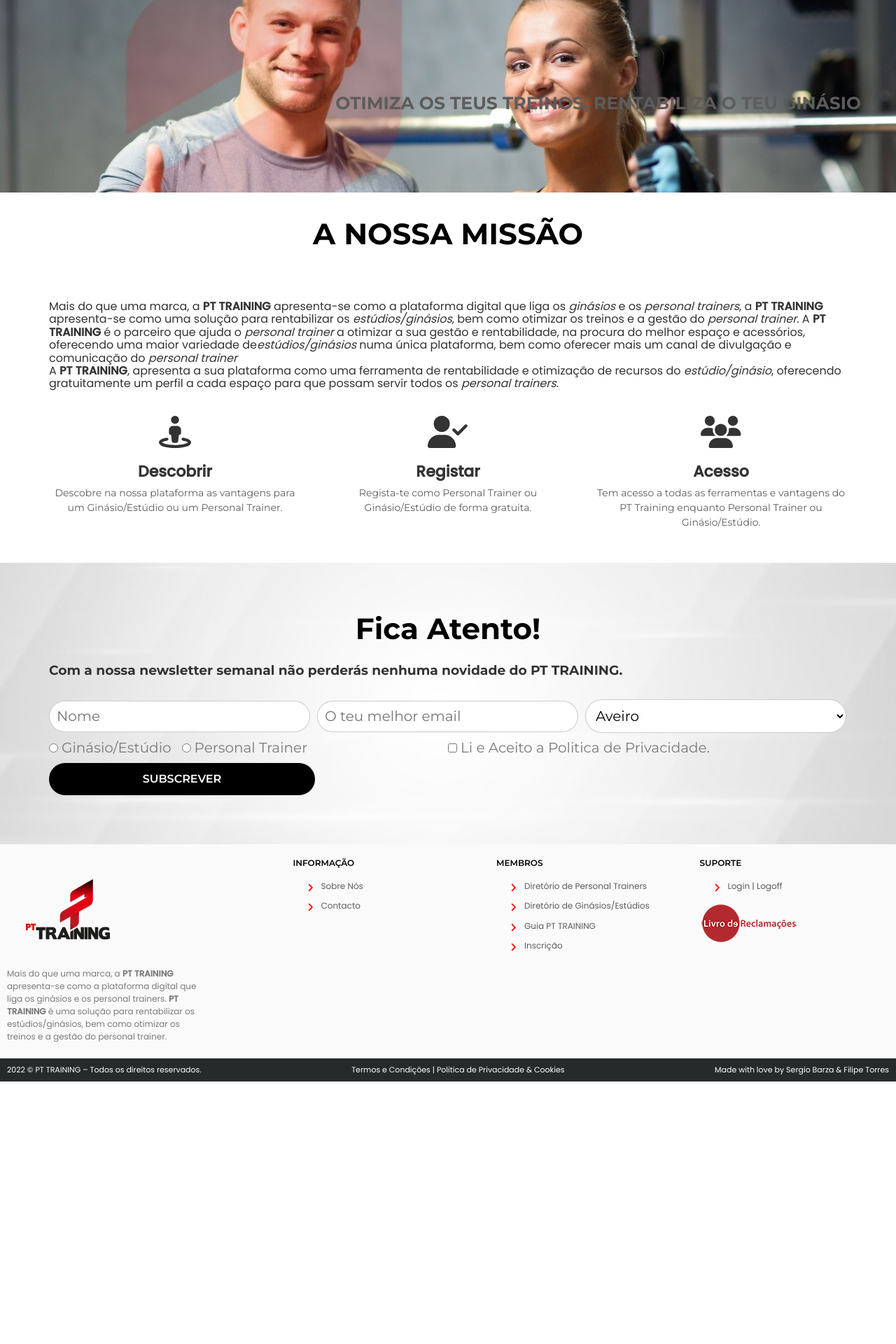
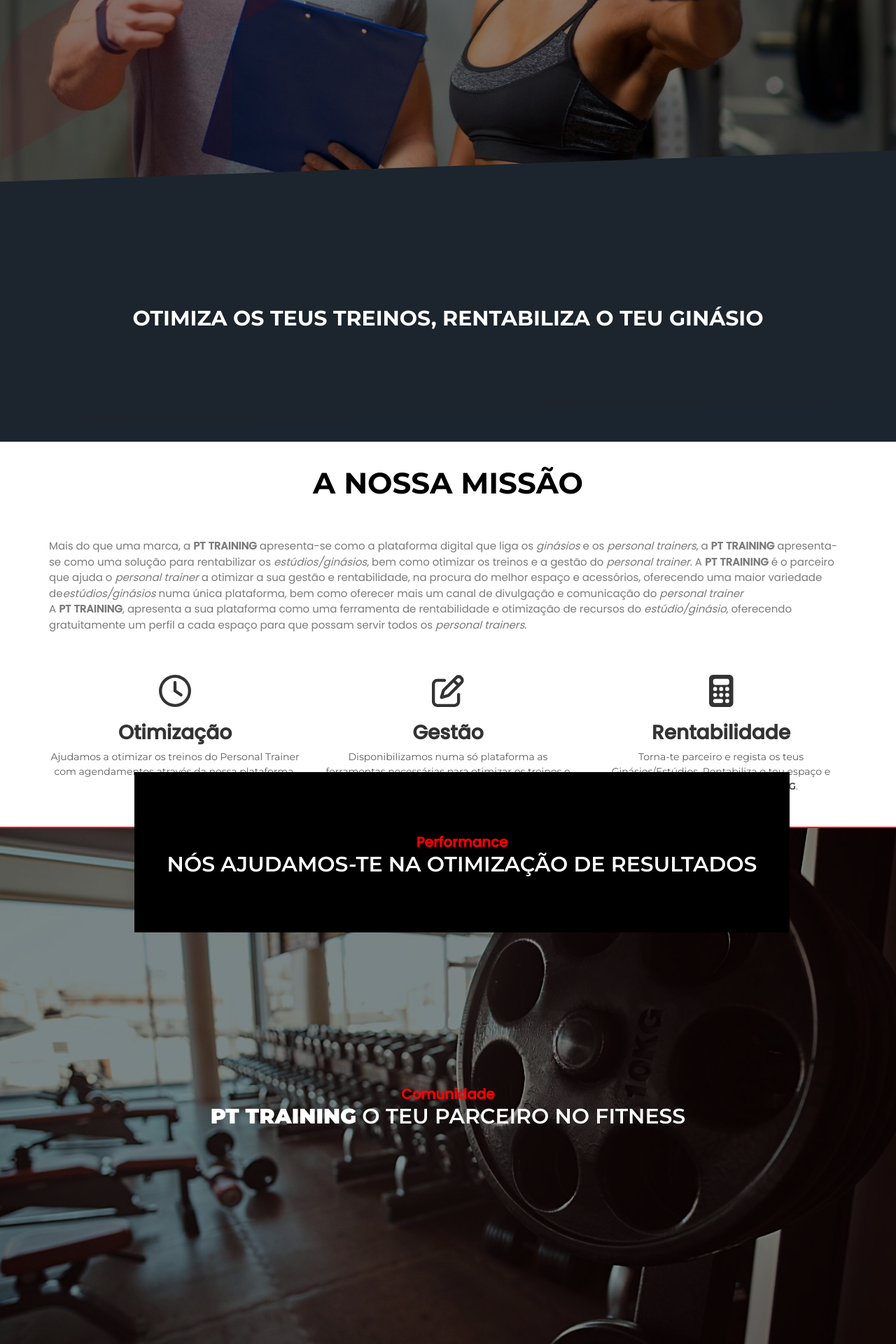
Before and after one commit to sbarza/my-agenda, a React (Create React App) app in the folder frontend/: page /sobre-nos in a window 1280 px wide. Shown: the part 660-2580 px from the top of the page at 70% size. Before the commit the page ends 2205 px from the top, so only its background shows below. Built offline with nearby package versions, Linux system fonts and the light colour scheme.

Commit message:
Last basic structure and styles

```diff
--- a/frontend/src/components/Forms/PersonalForm/PersonalTrainerForm.module.css
+++ b/frontend/src/components/Forms/PersonalForm/PersonalTrainerForm.module.css
@@ -91,7 +91,7 @@
 .form-personal-gymnasium__warning {
   margin: 40px auto 80px;
   font-size: var(--font-size-sm);
-  font-family: "Montserrat", Sans-serif;
+  font-family: var(--font-family-montserrat);
   line-height: 1.5;
   color: var(--color-7A7A7A);
 }
--- a/frontend/src/components/Header/Header.module.css
+++ b/frontend/src/components/Header/Header.module.css
@@ -165,7 +165,7 @@
     display: block;
     line-height: 3;
     font-size: var(--font-size-md);
-    font-family: "Montserrat", sans-serif;
+    font-family: var(--font-family-montserrat);
   }
 }
 
--- a/frontend/src/components/SobreNos/SobreNos.js
+++ b/frontend/src/components/SobreNos/SobreNos.js
@@ -1,7 +1,8 @@
 import React from "react";
 import styles from "./SobreNos.module.css";
 import { FontAwesomeIcon } from "@fortawesome/react-fontawesome";
-import { faStreetView, faUserCheck, faUsers } from "@fortawesome/free-solid-svg-icons";
+import { faClock, faEdit } from "@fortawesome/free-regular-svg-icons";
+import { faCalculator } from "@fortawesome/free-solid-svg-icons";
 import sobreNosImagem1 from "../../images/quem-somos__inicio.jpeg";
 import sobreNosImagem2 from "../../images/quem-somos__ginasios-e-estudios.jpeg";
 
@@ -9,14 +10,15 @@
   return (
     <>
       <section className={styles["container-top-image"]}>
-        <a href="#como-funciona">
-          <img src={sobreNosImagem1} alt="Personal Trainer"/>
-          <h2 className={"title--alpha fadeInUp animated"}>SOBRE NÓS</h2>
-          <h3>OTIMIZA OS TEUS TREINOS, RENTABILIZA O TEU GINÁSIO</h3>
-        </a>
+        <img src={sobreNosImagem1} alt="Personal Trainer"/>
+        <h2 className={"title--alpha fadeInUp animated"}>SOBRE NÓS</h2>
       </section>
 
-      <section className={`container ${styles["como-funciona"]}`}>
+      <section className={styles["container-top-title"]}>
+        <h2>OTIMIZA OS TEUS TREINOS, RENTABILIZA O TEU GINÁSIO</h2>
+      </section>
+
+      <section className={`container ${styles["our-mission"]}`}>
         <h2>A NOSSA MISSÃO</h2>
         <p>Mais do que uma marca, a <strong>PT TRAINING </strong> apresenta-se como a plataforma digital
           que liga os <em>ginásios</em> e os <em>personal trainers</em>, a <strong>PT TRAINING </strong>
@@ -29,22 +31,37 @@
           A <strong>PT TRAINING</strong>, apresenta a sua plataforma como uma ferramenta de
           rentabilidade e otimização de recursos do <em>estúdio/ginásio</em>, oferecendo gratuitamente
           um perfil a cada espaço para que possam servir todos os <em>personal trainers</em>.</p>
-          <div className={styles["como-funciona__item"]}>
-          <FontAwesomeIcon icon={faStreetView}/>
-          <h3 className={"title--beta"}>Descobrir</h3>
-          <p>Descobre na nossa plataforma as vantagens para um Ginásio/Estúdio ou um Personal Trainer.</p>
+          <div className={styles["our-mission__item"]}>
+          <FontAwesomeIcon icon={faClock}/>
+          <h3 className={"title--beta"}>Otimização</h3>
+          <p>Ajudamos a otimizar os treinos do Personal Trainer com agendamentos através da nossa plataforma.</p>
         </div>
-        <div className={styles["como-funciona__item"]}>
-          <FontAwesomeIcon icon={faUserCheck}/>
-          <h3 className={"title--beta"}>Registar</h3>
-          <p>Regista-te como Personal Trainer ou Ginásio/Estúdio de forma gratuita.</p>
+        <div className={styles["our-mission__item"]}>
+          <FontAwesomeIcon icon={faEdit}/>
+          <h3 className={"title--beta"}>Gestão</h3>
+          <p>Disponibilizamos numa só plataforma as ferramentas necessárias para otimizar os treinos e gestão
+            do Personal Trainer.</p>
         </div>
-        <div className={styles["como-funciona__item"]}>
-          <FontAwesomeIcon icon={faUsers}/>
-          <h3 className={"title--beta"}>Acesso</h3>
-          <p>Tem acesso a todas as ferramentas e vantagens do PT Training
-            enquanto Personal Trainer ou Ginásio/Estúdio.</p>
+        <div className={styles["our-mission__item"]}>
+          <FontAwesomeIcon icon={faCalculator}/>
+          <h3 className={"title--beta"}>Rentabilidade</h3>
+          <p>Torna-te parceiro e regista os teus Ginásios/Estúdios. Rentabiliza o teu espaço e acessórios
+            com a <strong>PT TRAINING</strong>.</p>
         </div>
+      </section>
+
+      <section className={styles["container-bottom-image"]}>
+        <div className={styles["container-bottom-image__wrapper"]}>
+          <img src={sobreNosImagem2} alt="Ginásio"/>
+        </div>
+        <h2 className={styles["container-bottom-image__title-top"]}>
+          <span>Performance</span><br/>
+          NÓS AJUDAMOS-TE NA OTIMIZAÇÃO DE RESULTADOS
+        </h2>
+        <h2 className={styles["container-bottom-image__title-middle"]}>
+          <span>Comunidade</span><br/>
+          <strong>PT TRAINING</strong> O TEU PARCEIRO NO FITNESS
+        </h2>
       </section>
 
       <section className={styles["fica-atento"]}>
--- a/frontend/src/components/SobreNos/SobreNos.module.css
+++ b/frontend/src/components/SobreNos/SobreNos.module.css
@@ -1,12 +1,23 @@
-.container-top-image {
+.container-top-image,
+.container-bottom-image__wrapper {
   position: relative;
   overflow: hidden;
   max-height: 750px;
 }
 
+.container-top-image::before {
+  content: "";
+  position: absolute;
+  z-index: 1;
+  width: 100%;
+  height: 100%;
+  background: var(--color-black);
+  opacity: .47;
+}
+
 .container-top-image img {
   display: block;
-  transform: translateY(calc(65vh - 20vw));
+  transform: translateY(calc(25vh - 20vw));
   width: 100%;
   height: auto;
 }
@@ -33,52 +44,44 @@
   text-align: center;
 }
 
-.container-top-image h3 {
-  position: absolute;
-  right: 50px;
-  bottom: 113px;
-  max-width: 66%;
-  margin: 0;
-  color: var(--color-5C5C5C);
-  font-size: var(--font-size-beta-2);
-  text-align: right;
+.container-top-title {
+  position: relative;
+  height: 356px;
+  background-color: var(--color-1B252F);
 }
 
-.container-top-image span {
+.container-top-title:before {
+  content: "";
   position: absolute;
-  right: 50px;
-  bottom: 47px;
-  padding: 11px 22px;
-  border: 2px solid var(--color-black);
-  border-radius: 30px;
-  background-color: var(--color-black);
-  color: var(--color-white);
-  font-size: var();
-  font-family: "Montserrat", Sans-serif;
-  font-weight: 700;
-  transition: all .5s;
+  z-index: 1;
+  background: #1c252e;
+  width: 110%;
+  height: 100%;
+  right: 0;
+  top: -60px;
+  transform-origin: 100% 0;
+  transform: rotate(-2deg);
 }
 
-.container-top-image span:hover {
-  background-color: transparent;
+.container-top-title h2 {
+  position: absolute;
+  z-index: 1;
+  top: calc(50% - 15px);
+  margin: 0;
+  width: 100%;
+  color: var(--color-white);
+  font-size: var(--font-size-beta-4);
+  text-align: center;
 }
 
-.como-funciona {
-  display: flex;
-  flex-wrap: wrap;
-  gap: 20px;
-  justify-content: space-between;
-  margin-bottom: 40px;
-}
-
-.como-funciona h2,
+.our-mission h2,
 .porque-pt-training h2,
 .perguntas-frequentes h2,
 .dizem-sobre-pt-training h2,
 .pt-training-parceiro h2,
 .fica-atento h2 {
   color: var(--color-black);
-  font-family: "Montserrat", Sans-serif;
+  font-family: var(--font-family-montserrat);
   font-size: var(--font-size-alpha);
   text-align: center;
 }
@@ -91,352 +94,123 @@
   }
 }
 
-.como-funciona h2 {
+.our-mission {
+  display: flex;
+  flex-wrap: wrap;
+  gap: 20px;
+  justify-content: space-between;
+  margin-bottom: 40px;
+}
+
+.our-mission h2 {
   flex-basis: 100%;
 }
 
-.como-funciona .como-funciona__item {
+.our-mission > p {
+  font-family: var(--font-family-poppins);
+  font-size: var(--font-size-delta-sm);
+  color: var(--color-7A7A7A);
+  line-height: 1.5;
+  margin: 0 0 40px;
+}
+
+.our-mission .our-mission__item {
   flex-basis: calc(33.33% - 20px);
   text-align: center;
 }
 
-.como-funciona .como-funciona__item svg {
+.our-mission .our-mission__item svg {
   font-size: var(--font-size-alpha-1);
   margin-bottom: 13px;
 }
 
-.como-funciona .como-funciona__item h3 {
+.our-mission .our-mission__item h3 {
   margin: 8px 0 7px;
   font-family: var(--font-family-poppins);
+  font-size: var(--font-size-beta-3);
 }
 
-.como-funciona .como-funciona__item p {
+.our-mission .our-mission__item p {
   margin: 8px 0 7px;
   color: var(--color-5C5C5C);
-  font-family: "Montserrat", Sans-serif;
+  font-family: var(--font-family-montserrat);
   font-size: var(--font-size-md);
   font-weight: 500;
   line-height: 1.5;
 }
 
 @media only screen and (max-width: 767px) {
-  .como-funciona .como-funciona__item {
+  .our-mission .our-mission__item {
     flex-basis: 100%;
   }
 
-  .como-funciona .como-funciona__item svg {
-    font-size: var(--font-size-beta-4);
+  .our-mission .our-mission__item svg {
+    font-size: var(--font-size-beta-5);
   }
 
-  .como-funciona .como-funciona__item h3 {
+  .our-mission .our-mission__item h3 {
     font-size: var(--font-size-beta-sm);
   }
 
-  .como-funciona .como-funciona__item p {
+  .our-mission .our-mission__item p {
     font-size: var(--font-size-sm);
   }
 }
 
-.porque-pt-training {
-  display: flex;
-  flex-wrap: wrap;
+.container-bottom-image {
+  position: relative;
+  border-top: 2px solid var(--color-red);
 }
 
-.porque-pt-training h2 span {
-  white-space: nowrap;
+.container-bottom-image__wrapper::before {
+  content: "";
+  position: absolute;
+  z-index: 1;
+  width: 100%;
+  height: 100%;
+  background: var(--color-black);
+  opacity: .47;
 }
 
-.porque-pt-training__image-item {
-  display: flex;
-  flex-basis: 50%;
-  justify-content: center;
-}
-
-.porque-pt-training img {
-  vertical-align: middle;
-  display: inline-block;
-  max-width: 100%;
+.container-bottom-image__wrapper img {
+  display: block;
+  transform: translateY(calc(25vh - 20vw));
+  width: 100%;
   height: auto;
 }
 
-.porque-pt-training__text-item {
-  flex-basis: calc(50% - 20px);
-  padding: 10px;
+.container-bottom-image__title-top,
+.container-bottom-image__title-middle {
+  position: absolute;
+  z-index: 1;
+  left: 15%;
+  width: 70%;
+  margin: 0;
+  font-family: var(--font-family-montserrat);
+  font-size: var(--font-size-beta-4);
+  font-weight: 600;
+  text-align: center;
+  color: var(--color-white);
 }
 
-.porque-pt-training h3 {
-  margin: 0 0 7px;
-  font-family: var(--font-family-poppins);
+.container-bottom-image__title-top {
+  top: -80px;
+  padding: 80px 20px;
+  background-color: var(--color-black);
 }
 
-.porque-pt-training p {
-  margin: 0 100px 40px 0;
-  font-family: "Montserrat", Sans-serif;
-  font-size: var(--font-size-md);
-  font-weight: 400;
-  color: var(--color-7A7A7A);
+.container-bottom-image__title-top span,
+.container-bottom-image__title-middle span {
+  font-family: var(--font-family-poppins);
+  font-size: var(--font-size-beta-sm);
+  color: var(--color-red);
 }
 
-@media only screen and (max-width: 1024px) {
-  .porque-pt-training__image-item {
-    align-content: center;
-    align-items: center;
-  }
+.container-bottom-image__title-middle {
+  top: calc(50% - 15px);
 }
 
-@media only screen and (max-width: 767px) {
-  .porque-pt-training__image-item,
-  .porque-pt-training__text-item {
-    flex-basis: 100%;
-  }
-}
 
-.perguntas-frequentes__container {
-  padding-bottom: 70px;
-  position: relative;
-}
-
-.perguntas-frequentes__container details {
-  font-size: var(--font-size-md);
-  font-weight: 400;
-  border: 1px solid var(--color-D6D6D6);
-  padding: 10px;
-  margin-bottom: 10px;
-}
-
-.perguntas-frequentes__container summary {
-  color: var(--color-black);
-  cursor: pointer;
-}
-
-.perguntas-frequentes__container summary::marker {
-  display: none;
-}
-
-.perguntas-frequentes__container summary::before {
-  content: ">";
-  display: inline-block;
-  position: relative;
-  top: 0px;
-  left: -14px;
-  width: 14px;
-  height: 14px;
-  border-radius: 50%;
-  background-color: var(--color-white);
-  color: var(--color-red);
-  font-size: var(--font-size-delta);
-  font-weight: 600;
-  line-height: 0.9;
-  text-indent: 3px;
-  transition: all .2s;
-  cursor: pointer;
-}
-
-.perguntas-frequentes__container details[open] summary::before {
-  transform: rotate(-90deg);
-}
-
-.perguntas-frequentes__container details p {
-  color: var(--color-7A7A7A);
-  margin: 10px 0 0;
-}
-
-.perguntas-frequentes__container a {
-  position: absolute;
-  bottom: 40px;
-  right: 20px;
-  font-size: var(--font-size-sm);
-  font-weight: 500;
-  color: var(--color-black);
-}
-
-.perguntas-frequentes__container a svg {
-  margin-left: 15px;
-}
-
-.dizem-sobre-pt-training {
-  position: relative;
-  overflow: hidden;
-}
-
-.dizem-sobre-pt-training__imagem-fundo {
-  width: 100%;
-  display: block;
-}
-
-.dizem-sobre-pt-training__instagram {
-  position: absolute;
-  top: calc(50% - 94px);
-  left: calc(50% - 255px);
-  width: 510px;
-  border-radius: 7px;
-  background-color: var(--color-white);
-}
-
-.dizem-sobre-pt-training__instagram a {
-  display: block;
-  height: 64px;
-  padding: 15px 15px 6px;
-  color: unset;
-  line-height: 1.5;
-}
-
-.dizem-sobre-pt-training__instagram a img {
-  border-radius: 50%;
-  float: left;
-  margin-right: 5px;
-}
-
-.dizem-sobre-pt-training__instagram a h4 {
-  margin: 0 0 5px;
-  font-size: var(--font-size-md);
-  font-weight: 600;
-  color: var(--color-1F1F1F);
-}
-
-.dizem-sobre-pt-training__instagram a .dizem-sobre-pt-training__instagram-estrelas {
-  color: var(--color-EEE00B);
-  font-size: var(--font-size-md);
-}
-
-.dizem-sobre-pt-training__instagram a .dizem-sobre-pt-training__instagram-user {
-  font-size: var(--font-size-sm);
-  font-weight: 500;
-  color: var(--color-697882);
-}
-
-.dizem-sobre-pt-training__instagram a .dizem-sobre-pt-training__instagram-icon {
-  position: absolute;
-  right: 15px;
-  top: 15px;
-  font-size: var(--font-size-beta-2);
-}
-
-.dizem-sobre-pt-training__instagram p {
-  padding: 6px 15px 15px;
-  clear: left;
-}
-
-.dizem-sobre-pt-training__instagram-texto {
-  font-size: var(--font-size-delta);
-  font-weight: 400;
-  line-height: 20px;
-  margin: 0;
-}
-
-@media only screen and (max-width: 767px) {
-  .dizem-sobre-pt-training__instagram {
-    left: calc(50% - 154px);
-    width: 307px;
-  }
-}
-
-.pt-training-parceiro {
-  display: flex;
-  flex-wrap: wrap;
-  gap: 10px;
-  justify-content: space-between;
-}
-
-.pt-training-parceiro h2 {
-  margin-bottom: 0;
-  flex-basis: 100%;
-}
-
-.pt-training-parceiro h3 {
-  flex-basis: 100%;
-  margin: -7px 0 49px;
-  text-align: center;
-  font-size: var(--font-size-beta-sm);
-  font-weight: 600;
-}
-
-.pt-training-parceiro__ginasio-personal {
-  flex-basis: calc(50% - 10px);
-  overflow: hidden;
-  position: relative;
-  margin-bottom: 70px;
-  text-align: center;
-  background-color: var(--color-F5F5F5);
-}
-
-.pt-training-parceiro__ginasio-personal span {
-  position: absolute;
-  z-index: 1;
-  top: 22px;
-  right: -38px;
-  padding: 6px 40px;
-  transform: rotate(45deg);
-  background-color: var(--color-61CE70);
-  color: var(--color-white);
-  font-size: var(--font-size-sm);
-  font-weight: 600;
-  letter-spacing: .3px;
-}
-
-.pt-training-parceiro__ginasio-personal img {
-  max-width: 100%;
-  margin-top: -75px;
-  transform: scale(1);
-  filter: brightness(100%);
-  transition: all 1.5s;
-}
-
-.pt-training-parceiro__ginasio-personal:hover img {
-  transform: scale(1.2);
-  filter: brightness(70%);
-}
-
-.pt-training-parceiro__ginasio-personal h4 {
-  position: relative;
-  z-index: 1;
-  margin: -150px 0 0;
-  padding: 40px 0;
-  background-color: var(--color-F5F5F5);
-  font-size: var(--font-size-beta-1);
-}
-
-.pt-training-parceiro__ginasio-personal p {
-  position: relative;
-  z-index: 1;
-  margin: -35px 0 0;
-  padding: 0 0 126px;
-  font-family: var(--font-family-poppins);
-  font-size: var(--font-size-md);
-  font-weight: 500;
-  color: var(--color-525252);
-  background-color: var(--color-F5F5F5);
-}
-
-.pt-training-parceiro__ginasio-personal a {
-  position: absolute;
-  z-index: 1;
-  bottom: 50px;
-  left: calc(50% - 67px);
-  padding: 12px 24px;
-  font-family: var(--font-family-montserrat);
-  font-size: var(--font-size-delta);
-  font-weight: 600;
-  color: var(--color-white);
-  background-color: var(--color-black);
-  border: 2px solid var(--color-black);
-  border-radius: 50px;
-}
-
-@media only screen and (max-width: 767px) {
-  .pt-training-parceiro__ginasio-personal {
-    flex-basis: 100%;
-    margin-bottom: 20px;
-  }
-
-  .pt-training-parceiro h2 {
-    margin-top: 50px;
-  }
-
-  .pt-training-parceiro h3 {
-    font-size: var(--font-size-sm)
-  }
-}
 
 .fica-atento {
   gap: 10px;
--- a/frontend/src/styles/main.css
+++ b/frontend/src/styles/main.css
@@ -1,4 +1,4 @@
-@import url('https://fonts.googleapis.com/css2?family=Montserrat:wght@400;600;700&family=Poppins:wght@400;500&display=swap');
+@import url('https://fonts.googleapis.com/css2?family=Montserrat:wght@400;600;700;900&family=Poppins:wght@400;500&display=swap');
 
 html, body, body > div {
   height: 100%;
--- a/frontend/src/styles/variables.css
+++ b/frontend/src/styles/variables.css
@@ -43,6 +43,7 @@
 
   /* Blues */
   --color-697882: #697882;
+  --color-1B252F: #1B252F;
 
   /* Greens */
   --color-61CE70: #61CE70;
@@ -50,7 +51,8 @@
   /*-- Font sizes --*/
   --font-size-alpha-1: 46px;
   --font-size-alpha: 42px;
-  --font-size-beta-4: 36px;
+  --font-size-beta-5: 36px;
+  --font-size-beta-4: 30px;
   --font-size-beta-3: 28px;
   --font-size-beta-2: 25px;
   --font-size-beta-1: 24px;
```
Also changed, not shown: frontend/src/components/Home/Home.module.css (+5 -5 lines).
